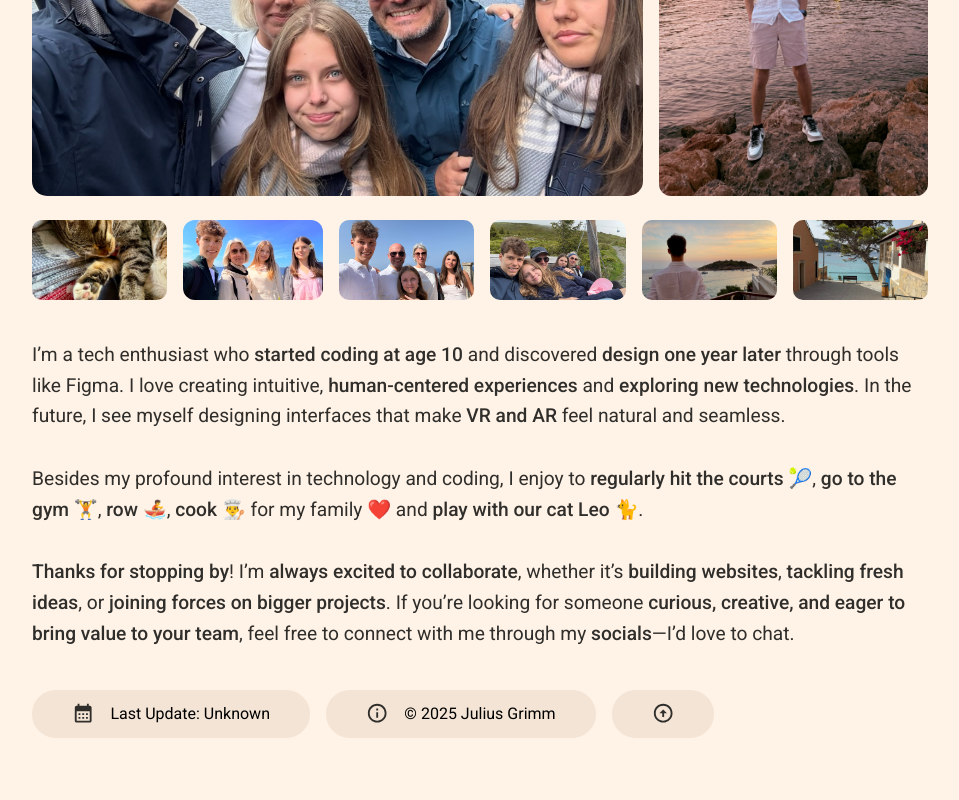
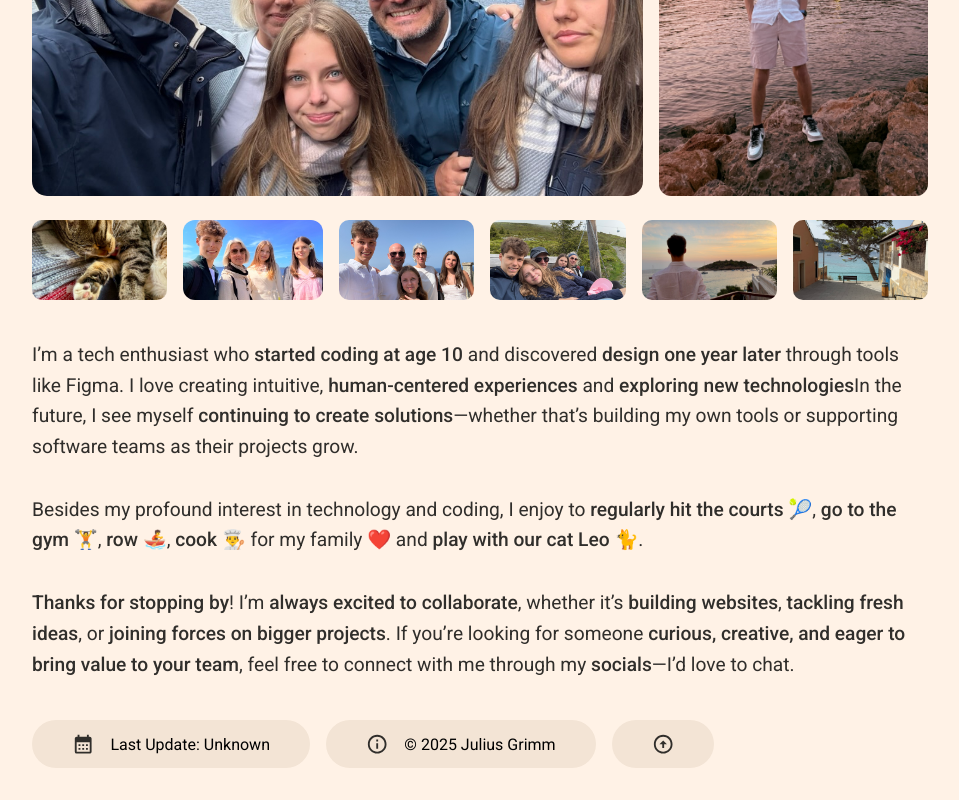
Before and after one commit to JustThatRandomCoder/juliusgrimm-portfolio-2025-2, a React (Vite) app: page / in a window 1280 px wide. Shown: the part 1561-2361 px from the top of the page, without its empty margins (160-1119 px from the left). Before the commit the page ends 2331 px from the top, so only its background shows below. Built offline with nearby package versions, Linux system fonts and the light colour scheme; no server answers.

Commit message:
add a seperate text file for the about and a new future goal, because my focus has shifted

```diff
--- a/src/Home.jsx
+++ b/src/Home.jsx
@@ -5,6 +5,7 @@ import { motion, AnimatePresence } from 'framer-motion'
 import { useState, useRef, useEffect } from 'react'
 import { projects } from './data/projects'
 import { useNavigate } from 'react-router-dom'
+import { aboutText } from './data/aboutText'
 
 
 const Home = () => {
@@ -105,6 +106,13 @@ const Home = () => {
     const handleGoogleSearch = (searchTerm) => {
         const googleSearchUrl = `https://www.google.com/search?q=${encodeURIComponent(searchTerm)}`
         window.open(googleSearchUrl, '_blank', 'noopener,noreferrer')
+    }
+    const renderSegments = (segments) => {
+        return segments.map((seg, idx) => {
+            if (typeof seg === 'string') return seg
+            if (seg && seg.type === 'bold') return <span key={idx} className='bold'>{seg.text}</span>
+            return null
+        })
     }
     return (
         <div className="content-container">
@@ -299,9 +307,9 @@ const Home = () => {
                     </div>
                 </div>
                 <div className="text-container">
-                    <p className='text'>I’m a tech enthusiast who <span className="bold">started coding at age 10</span> and discovered <span className="bold">design one year later</span> through tools like Figma. I love creating intuitive, <span className="bold">human-centered experiences</span> and <span className="bold">exploring new technologies</span>. In the future, I see myself designing interfaces that make <span className="bold">VR and AR</span> feel natural and seamless.</p>
-                    <p className='text space'>Besides my profound interest in technology and coding, I enjoy to <span className="bold">regularly hit the courts 🎾</span>, <span className="bold">go to the gym 🏋️</span>, <span className="bold">row 🚣</span>, <span className="bold">cook 👨‍🍳</span> for my family ❤️ and <span className="bold">play with our cat Leo 🐈</span>.</p>
-                    <p className='text space'><span className='bold'>Thanks for stopping by</span>! I’m <span className='bold'>always excited to collaborate</span>, whether it’s <span className='bold'>building websites</span>, <span className='bold'>tackling fresh ideas</span>, or <span className='bold'>joining forces on bigger projects</span>. If you’re looking for someone <span className='bold'>curious, creative, and eager to bring value to your team</span>, feel free to connect with me through my <span className="bold">socials</span>—I’d love to chat.</p>
+                    <p className='text'>{renderSegments(aboutText.paragraph1)}</p>
+                    <p className='text space'>{renderSegments(aboutText.paragraph2)}</p>
+                    <p className='text space'>{renderSegments(aboutText.paragraph3)}</p>
                 </div>
                 <div className="tag-container">
                     <div className='tag'>
--- /dev/null
+++ b/src/data/aboutText.js
@@ -0,0 +1,44 @@
+export const aboutText = {
+    paragraph1: [
+        "I’m a tech enthusiast who ",
+        { type: "bold", text: "started coding at age 10" },
+        " and discovered ",
+        { type: "bold", text: "design one year later" },
+        " through tools like Figma. I love creating intuitive, ",
+        { type: "bold", text: "human-centered experiences" },
+        " and ",
+        { type: "bold", text: "exploring new technologies" },
+        "In the future, I see myself ",
+        { type: "bold", text: "continuing to create solutions" },
+        "—whether that’s building my own tools or supporting software teams as their projects grow."
+    ],
+    paragraph2: [
+        "Besides my profound interest in technology and coding, I enjoy to ",
+        { type: "bold", text: "regularly hit the courts 🎾" },
+        ", ",
+        { type: "bold", text: "go to the gym 🏋️" },
+        ", ",
+        { type: "bold", text: "row 🚣" },
+        ", ",
+        { type: "bold", text: "cook 👨‍🍳" },
+        " for my family ❤️ and ",
+        { type: "bold", text: "play with our cat Leo 🐈" },
+        "."
+    ],
+    paragraph3: [
+        { type: "bold", text: "Thanks for stopping by" },
+        "! I’m ",
+        { type: "bold", text: "always excited to collaborate" },
+        ", whether it’s ",
+        { type: "bold", text: "building websites" },
+        ", ",
+        { type: "bold", text: "tackling fresh ideas" },
+        ", or ",
+        { type: "bold", text: "joining forces on bigger projects" },
+        ". If you’re looking for someone ",
+        { type: "bold", text: "curious, creative, and eager to bring value to your team" },
+        ", feel free to connect with me through my ",
+        { type: "bold", text: "socials" },
+        "—I’d love to chat."
+    ]
+}
```
Also changed, not shown: 3 other files (tests, documents, lock files or other folders).
